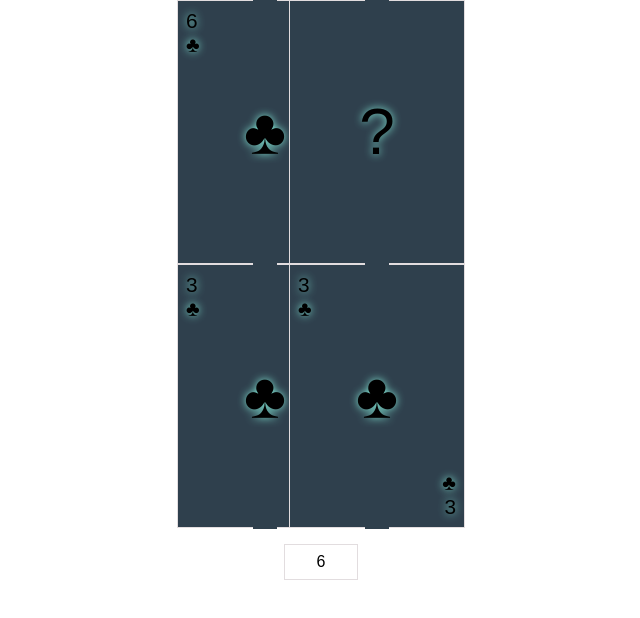
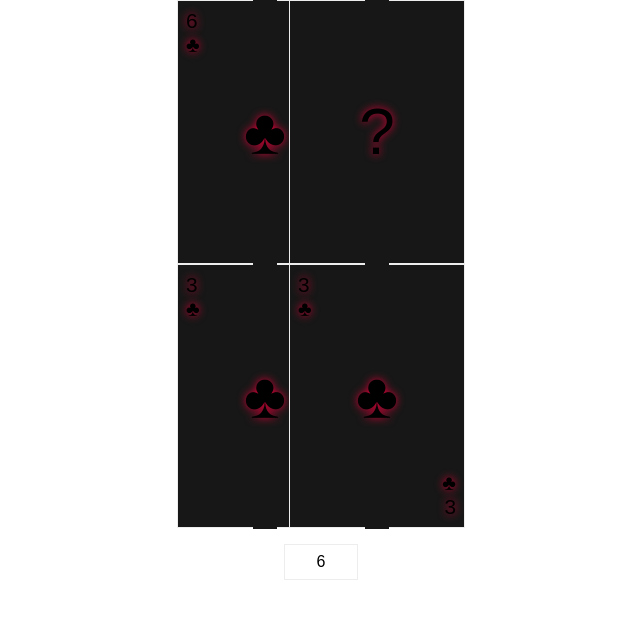
Before and after one commit to timdvlpr/blackjack, an Angular app: page / in a window 1280 px wide. Shown: the top 618 px of the page, without its empty margins (319-959 px from the left). Built offline with nearby package versions, Linux system fonts and the light colour scheme.

Commit message:
color palette changed

```diff
--- a/src/app/components/card/card.component.scss
+++ b/src/app/components/card/card.component.scss
@@ -26,7 +26,7 @@
     top: -2px;
   }
   p {
-    text-shadow: 0 0 8px $light;
+    text-shadow: 0 0 8px $accent;
   }
   &-center {
     text-align: center;
--- a/src/scss/_variables.scss
+++ b/src/scss/_variables.scss
@@ -1,5 +1,4 @@
-$dark: #2f404d;
-$main: #3d898d;
-$light: #85ebd9;
-$white: #e2dddf;
-$grey: #b0acb0;
+$dark: #171717;
+$main: #444444;
+$accent: #DA0037;
+$white: #EDEDED;
```
